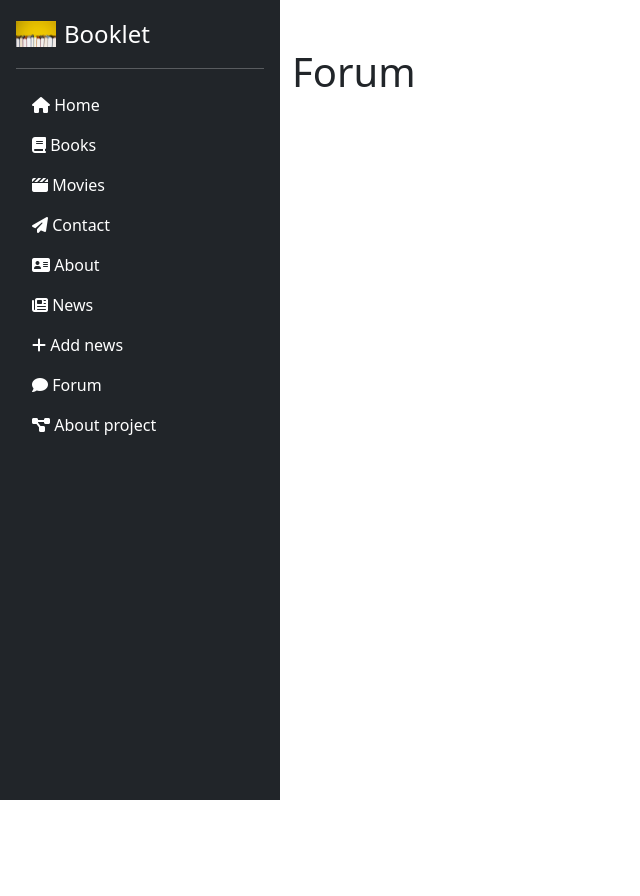
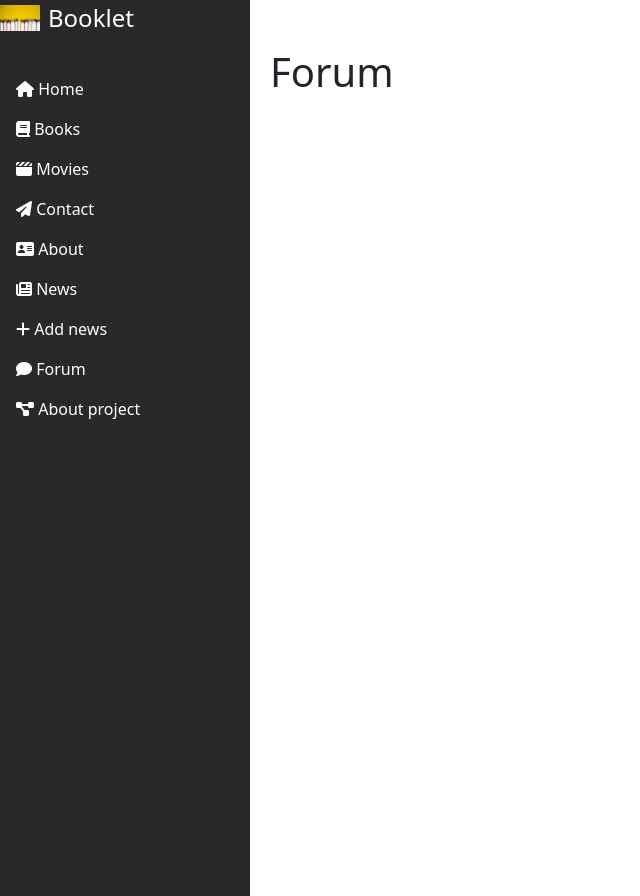
Before and after one commit to Cichyp648/Booklet, a Django app: page /forum/ in a window 1280 px wide. Shown: the whole page, without its empty margins (0-640 px from the left). Before the commit the page ends 800 px from the top, so only its background shows below. Run offline with Django 5.2, Linux system fonts and the light colour scheme.

Commit message:
new css file with main struct css redefinition

```diff
--- /dev/null
+++ b/main/static/main/css/structure.css
@@ -0,0 +1,17 @@
+#main-container {
+    display: flex;
+    align-items: stretch;
+
+}
+
+#sidebar-container {
+    max-width: 250px;
+    min-width: 250px;
+    background-color: #292929;
+    flex: 1;
+}
+
+#content-container {
+    min-height: 100vh;
+    margin-left: 20px;
+}
--- a/main/templates/main/layout/layout.html
+++ b/main/templates/main/layout/layout.html
@@ -15,12 +15,13 @@
 
     <title>{% block title %}{% endblock %}</title>
     <link rel="stylesheet" href="{% static 'forum/css/forum.css' %}">
+    <link rel="stylesheet" href="{% static 'main/css/structure.css' %}">
 </head>
 <body>
-<div class="d-flex flex-nowrap">
+<div id="main-container">
     {% include 'main/layout/sidebar.html' %}
     <main class="py-5">
-        <div class="container-sm" style="min-width: 997px">
+        <div id="content-container" style="min-width: 997px">
             <!-- Blok zawierający zawartość, definiowaną przez wyświetlany widok-->
             {% block content %}
             {% endblock%}
--- a/main/templates/main/layout/sidebar.html
+++ b/main/templates/main/layout/sidebar.html
@@ -3,7 +3,7 @@
 
 {% get_links as links %}
 
-<div class="d-flex flex-column flex-shrink-0 p-3 text-bg-dark" style="width: 280px; height: 100vh;">
+<div id="sidebar-container">
     <a href="/main/static" class="d-flex align-items-center mb-3 mb-md-0 me-md-auto text-white text-decoration-none gap-2">
       <img src="{% static 'main/img/booksmovies.jpg' %}" alt="Logo" width="40">
       <span class="fs-4">Booklet</span>
@@ -20,4 +20,6 @@
         {% endfor %}
 
     </ul>
+    <hr>
+
   </div>
```
